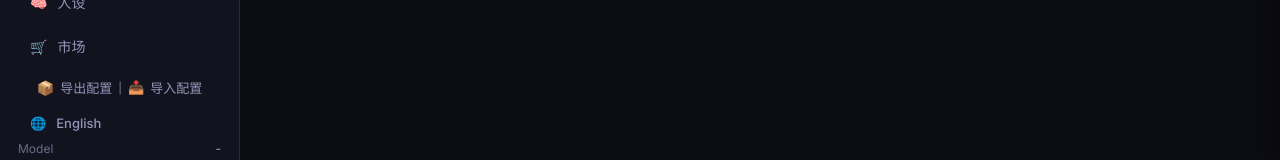
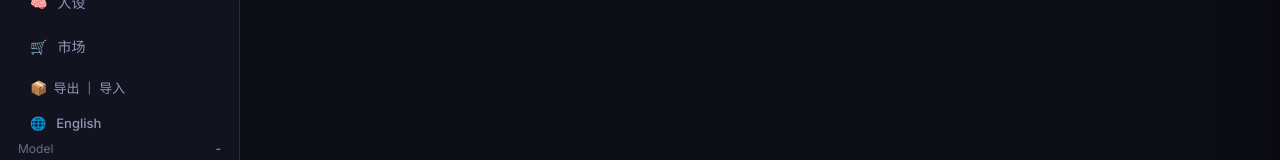
Before and after one commit to yjw1063199483/hermes-manager, a React (Vite) app in the folder frontend/: page / in a window 1280 px wide. Shown: the part 630-790 px from the top of the page. Built offline with nearby package versions, Linux system fonts and the light colour scheme; no server answers.

Commit message:
style: 导入导出简化 — 📦导出 | 导入

```diff
--- a/frontend/src/components/layout/Sidebar.tsx
+++ b/frontend/src/components/layout/Sidebar.tsx
@@ -87,18 +87,17 @@ export function Sidebar() {
           <span>🛒</span>
           <span>{t('sidebar.market')}</span>
         </button>
-        <div className="nav-item" style={{ width: '100%', display: 'flex', alignItems: 'center', gap: 4, justifyContent: 'center', padding: '8px 12px' }}>
+        <div className="nav-item" style={{ width: '100%', display: 'flex', alignItems: 'center', gap: 4, justifyContent: 'flex-start', padding: '8px 12px' }}>
           <a href="/api/v1/export" download="hermes-export.zip"
             style={{ textDecoration: 'none', color: 'inherit', display: 'flex', alignItems: 'center', gap: 6 }}>
             <span>📦</span>
-            <span style={{ fontSize: 13 }}>{t('sidebar.export')}</span>
+            <span style={{ fontSize: 13 }}>{t('common.export')}</span>
           </a>
-          <span style={{ color: 'var(--text-muted)', fontSize: 11, margin: '0 2px' }}>|</span>
+          <span style={{ color: 'var(--text-muted)', fontSize: 11, margin: '0 4px' }}>|</span>
           <button
             onClick={() => fileInputRef.current?.click()}
-            style={{ border: 'none', background: 'none', color: 'inherit', cursor: 'pointer', display: 'flex', alignItems: 'center', gap: 6, padding: 0, fontSize: 13 }}>
-            <span>📥</span>
-            <span>{t('sidebar.import')}</span>
+            style={{ border: 'none', background: 'none', color: 'inherit', cursor: 'pointer', padding: 0, fontSize: 13 }}>
+            {t('common.import')}
           </button>
         </div>
         <input ref={fileInputRef} type="file" accept=".zip"
```
Also changed, not shown: 1 other file (tests, documents, lock files or other folders).
